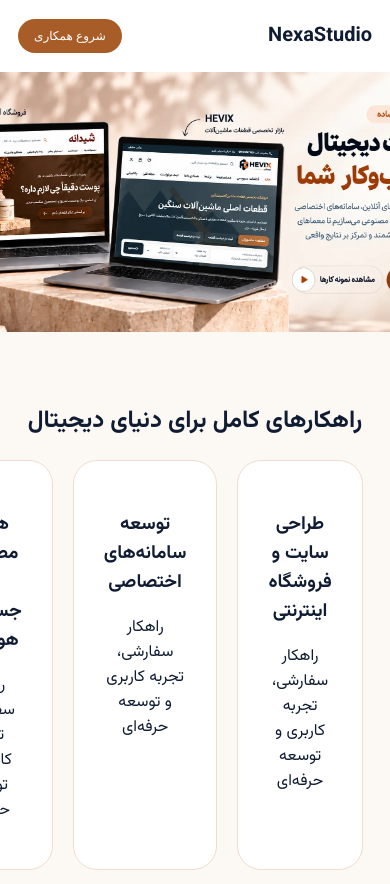
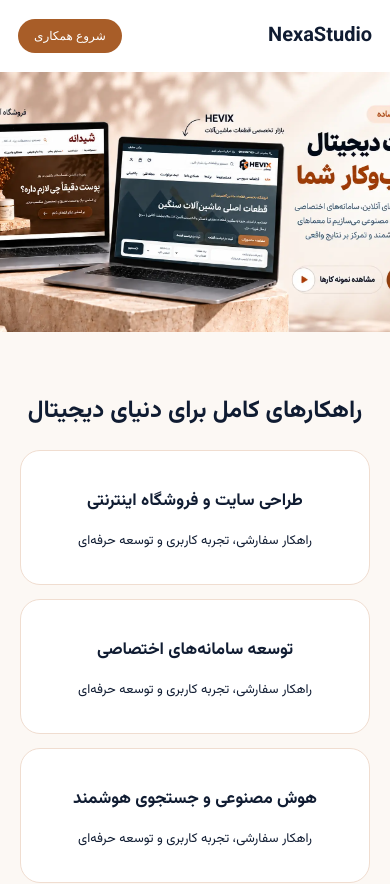
Before and after one commit to zohreksh/smartpilot, a Nuxt app: page / in a window 390 px wide. Shown: the top 884 px of the page. Built offline with nearby package versions, Linux system fonts and the light colour scheme.

Commit message:
fix mobile responsive services section

```diff
--- a/components/ServicesSection.vue
+++ b/components/ServicesSection.vue
@@ -1 +1 @@
-<template><section class="section"><h2>راهکارهای کامل برای دنیای دیجیتال</h2><div class="grid"><article v-for="x in items"><h3>{{x}}</h3><p>راهکار سفارشی، تجربه کاربری و توسعه حرفه‌ای</p></article></div></section></template><script setup>const items=['طراحی سایت و فروشگاه اینترنتی','توسعه سامانه‌های اختصاصی','هوش مصنوعی و جستجوی هوشمند','پشتیبانی و رشد مستمر']</script><style scoped>.section{padding:50px 7%;text-align:center}.grid{display:grid;grid-template-columns:repeat(4,1fr);gap:20px}.grid article{background:#fff;border:1px solid #f0ddd0;border-radius:24px;padding:30px}</style>
+<template><section class="section"><h2>راهکارهای کامل برای دنیای دیجیتال</h2><div class="grid"><article v-for="x in items"><h3>{{x}}</h3><p>راهکار سفارشی، تجربه کاربری و توسعه حرفه‌ای</p></article></div></section></template><script setup>const items=['طراحی سایت و فروشگاه اینترنتی','توسعه سامانه‌های اختصاصی','هوش مصنوعی و جستجوی هوشمند','پشتیبانی و رشد مستمر']</script><style scoped>.section{padding:50px 7%;text-align:center;direction:rtl}.grid{display:grid;grid-template-columns:repeat(4,1fr);gap:20px}.grid article{background:#fff;border:1px solid #f0ddd0;border-radius:24px;padding:30px}@media(max-width:900px){.section{padding:40px 20px}.grid{grid-template-columns:repeat(2,1fr);gap:14px}.grid article{padding:20px;border-radius:20px}}@media(max-width:480px){.grid{grid-template-columns:1fr}.grid article h3{font-size:17px}.grid article p{font-size:13px}}</style>
```
